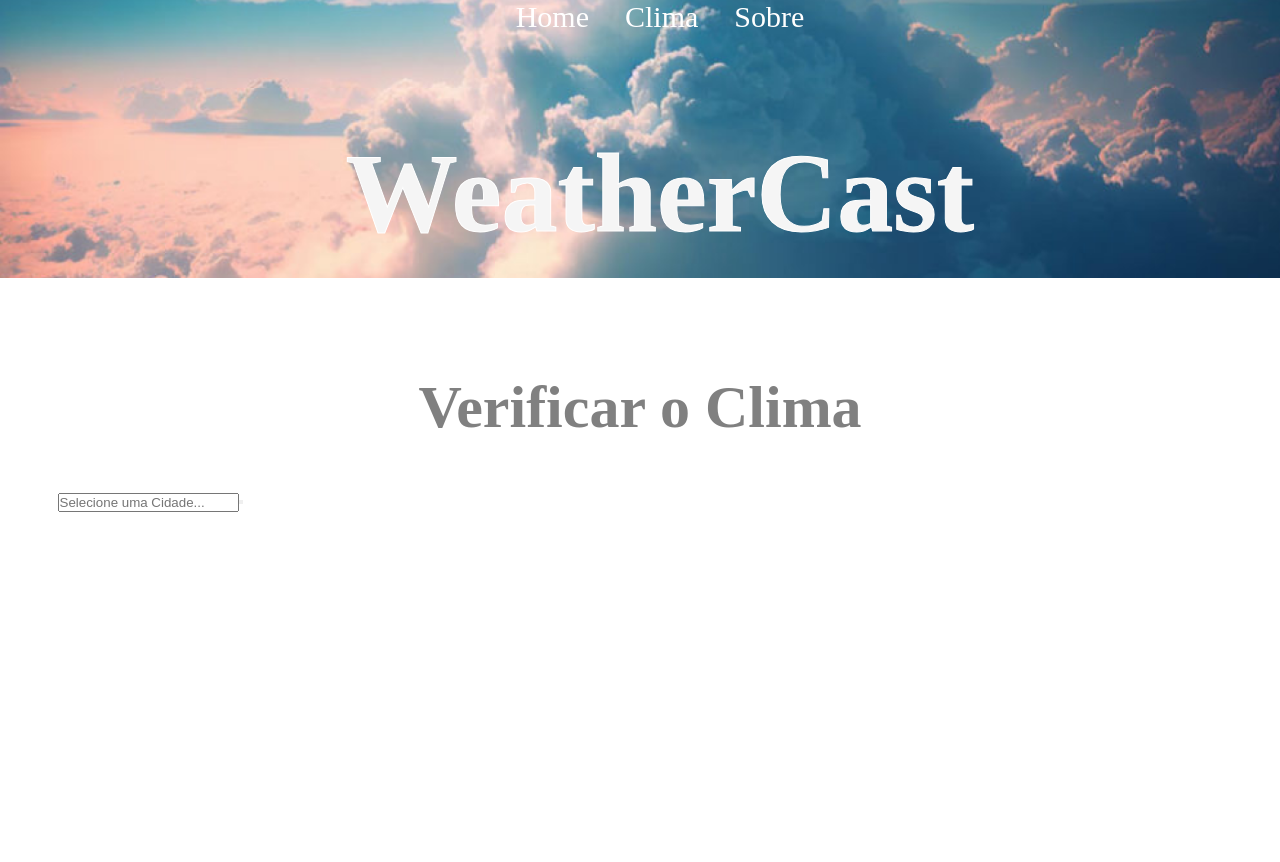
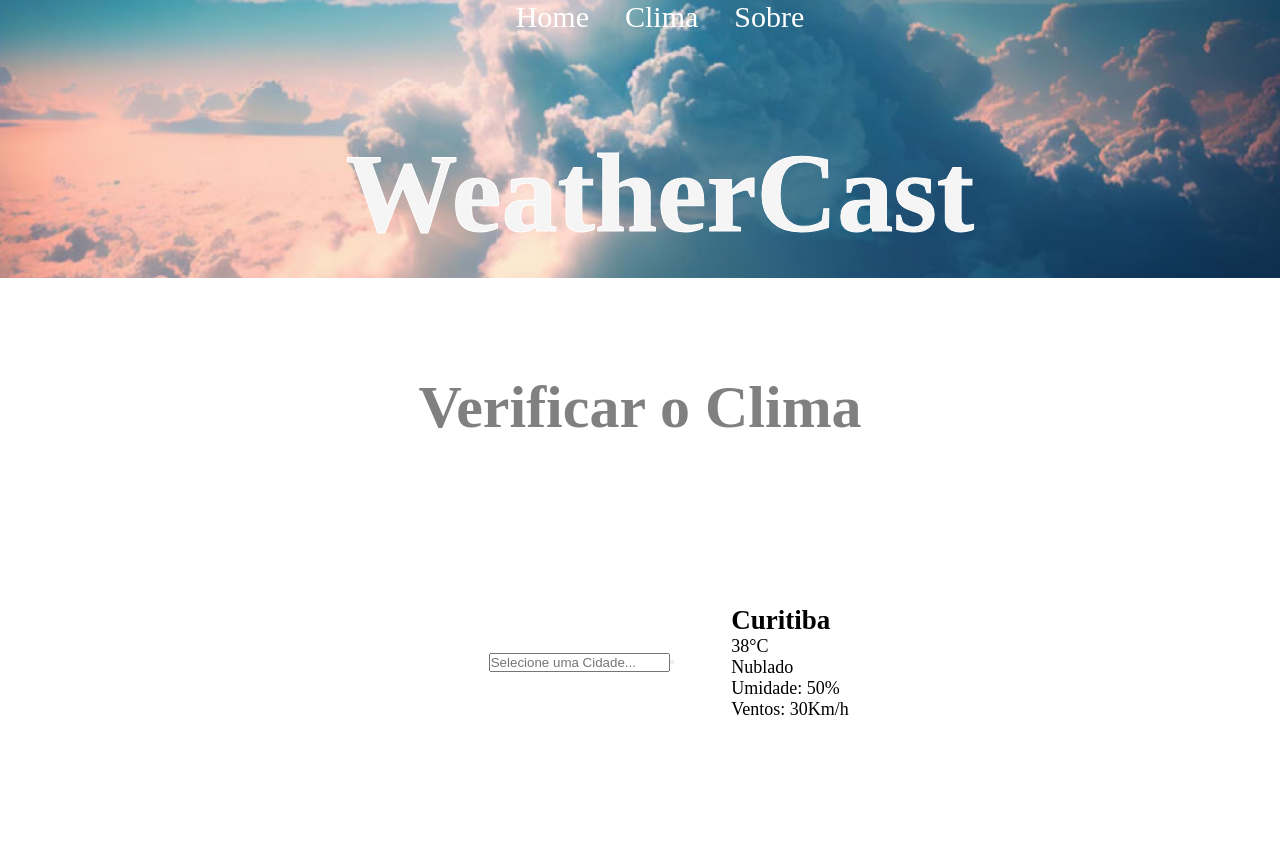
Before and after one commit to Thiago00111000/WeatherCast-Search, a plain HTML site: page index.html in a window 1280 px wide. Shown: the top 862 px of the page. Before the commit the page ends 800 px from the top, so only its background shows below. Drawn offline with Linux system fonts and the light colour scheme.

Commit message:
Add files via upload

```diff
--- a/index.html
+++ b/index.html
@@ -30,6 +30,7 @@
     <section>
         <h1 class="titleII">Verificar o Clima</h1>
         <span></span>
+        <div class="informacional">
         <div class="form-imput-container">
             <input type="text" placeholder="Selecione uma Cidade..." id="city-input">
             <button id="search">
@@ -37,7 +38,20 @@
             </button>
         </div>
         <div id="weather-data">
-
+            <h2>
+            <i class="fa-solid fa-location-dot"></i>
+            <span id="city">Curitiba</span>
+            </h2>
+            <p id="temperature"><span>38</span>&deg;C</p>
+            <div id="description-container">
+                <p id="description">Nublado
+                <img src="" alt="" id="weather-icon"></p>
+            </div>
+            <div id="details-container">
+                <p id="umidity">Umidade: <span>50%</span></p>
+                <p id="wind">Ventos: <span>30Km/h</span></p>
+            </div>
+        </div>
         </div>
     </section>
 </body>
--- a/script.js
+++ b/script.js
@@ -1,4 +1,4 @@
-//$ curl "https://api.open-meteo.com/v1/forecast?latitude=52.52&longitude=13.41&current=temperature_2m,wind_speed_10m&hourly=temperature_2m,relative_humidity_2m,wind_speed_10m"
+$ curl "https://api.open-meteo.com/v1/forecast?latitude=52.52&longitude=13.41&current=temperature_2m,wind_speed_10m&hourly=temperature_2m,relative_humidity_2m,wind_speed_10m"
 
 {
   "current": {
--- a/style.css
+++ b/style.css
@@ -1,4 +1,6 @@
 *{margin: 0; padding: 0;}
+
+
 
 .banner{
     background-image: url(Nuvens.png);
@@ -74,6 +76,24 @@
     margin-inline-end: 80px;
  }
 
+ .informacional{
+    font-family:'Spectral', serif;
+    font-size: large;
+    display: flex;
+    justify-content: center;
+    align-items: center;
+    height: 50vh;
+ }
+
+ .hide{
+    display: none;
+ }
+
+ .container{
+    background-color: grey;
+    box-shadow: rgb(0,0,0);
+ }
+
  .form-imput-container{
     display: flex;
     justify-content: center;
```
